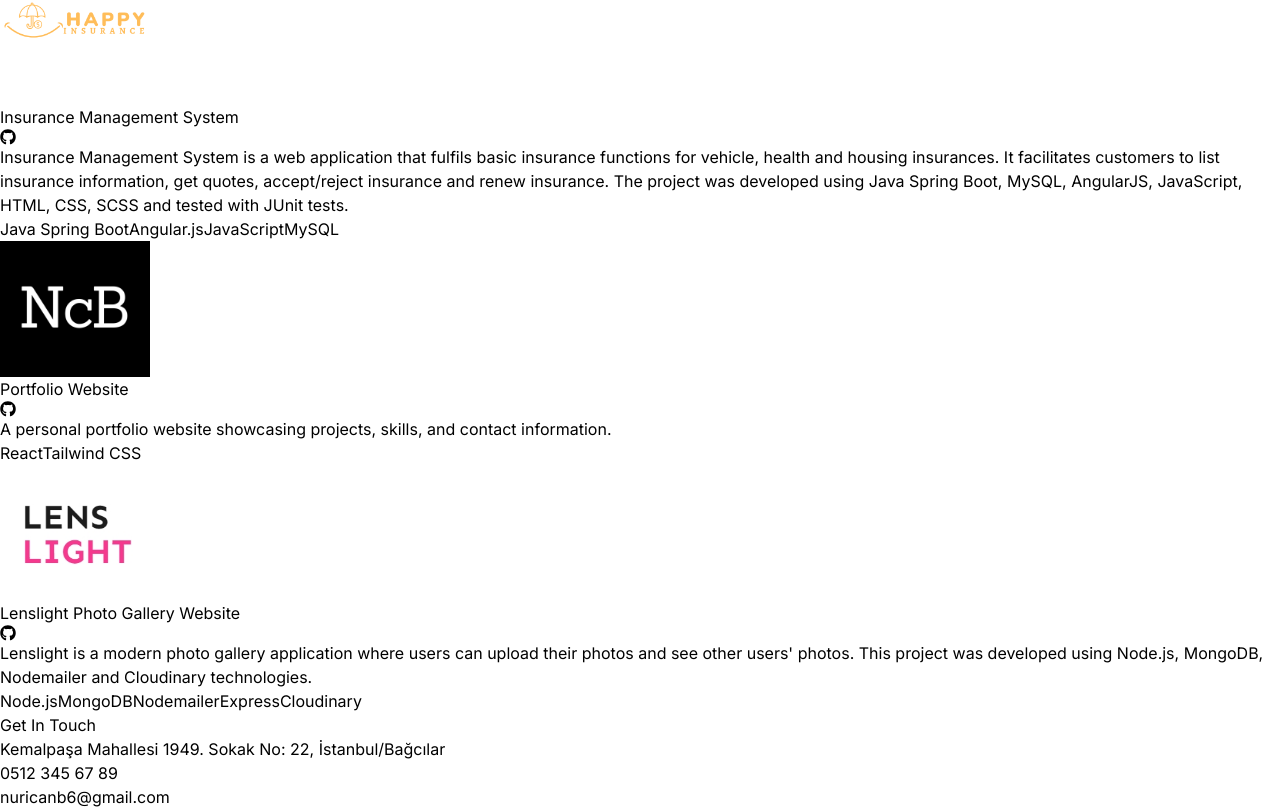
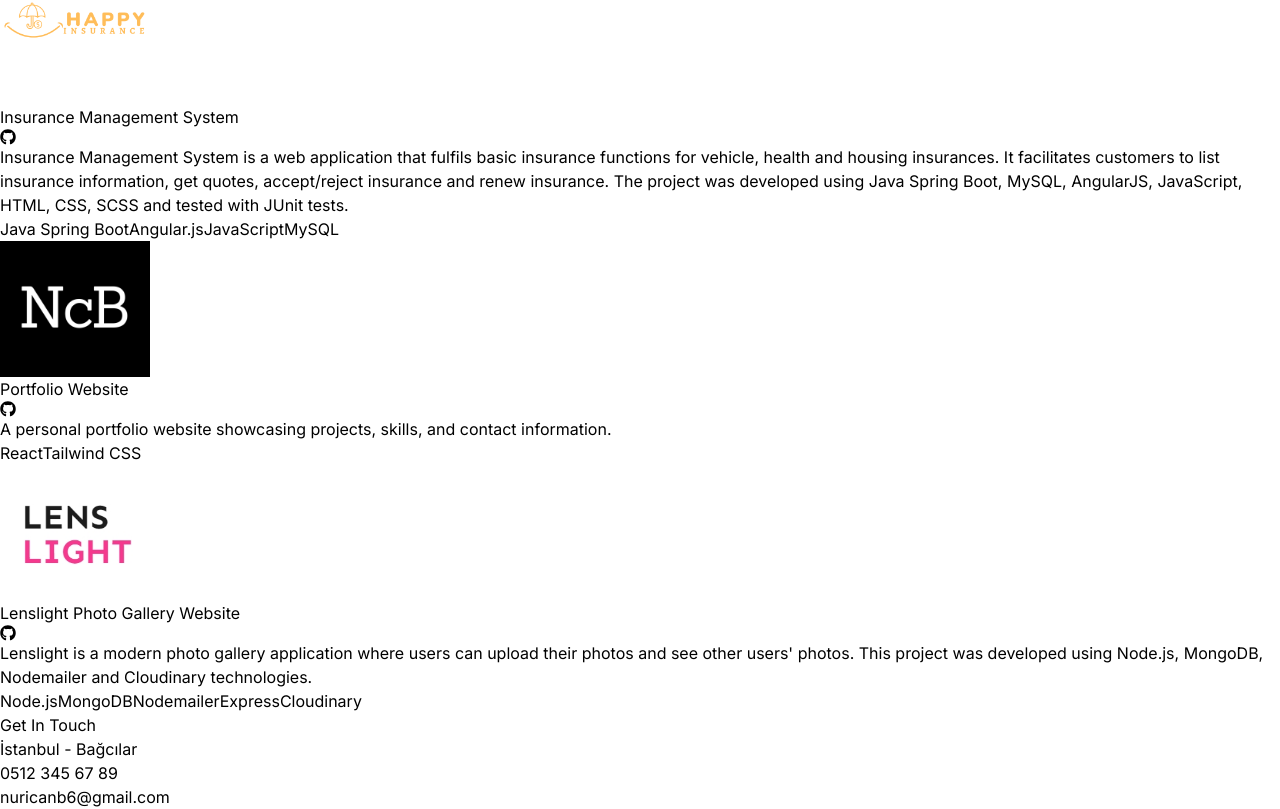
Before and after one commit to nuricanbrdmr/My-Portfolio-Website, a React (Vite) app: page / in a window 1280 px wide. Shown: the part 2636-3445 px from the top of the page. Built offline with nearby package versions, Linux system fonts and the light colour scheme.

Commit message:
Update index.js

```diff
--- a/src/constants/index.js
+++ b/src/constants/index.js
@@ -61,7 +61,7 @@ export const PROJECTS = [
 ];
 
 export const CONTACT = {
-  address: "Kemalpaşa Mahallesi 1949. Sokak No: 22, İstanbul/Bağcılar",
+  address: "İstanbul - Bağcılar",
   phoneNo: "0512 345 67 89",
   email: "nuricanb6@gmail.com",
 };
```
